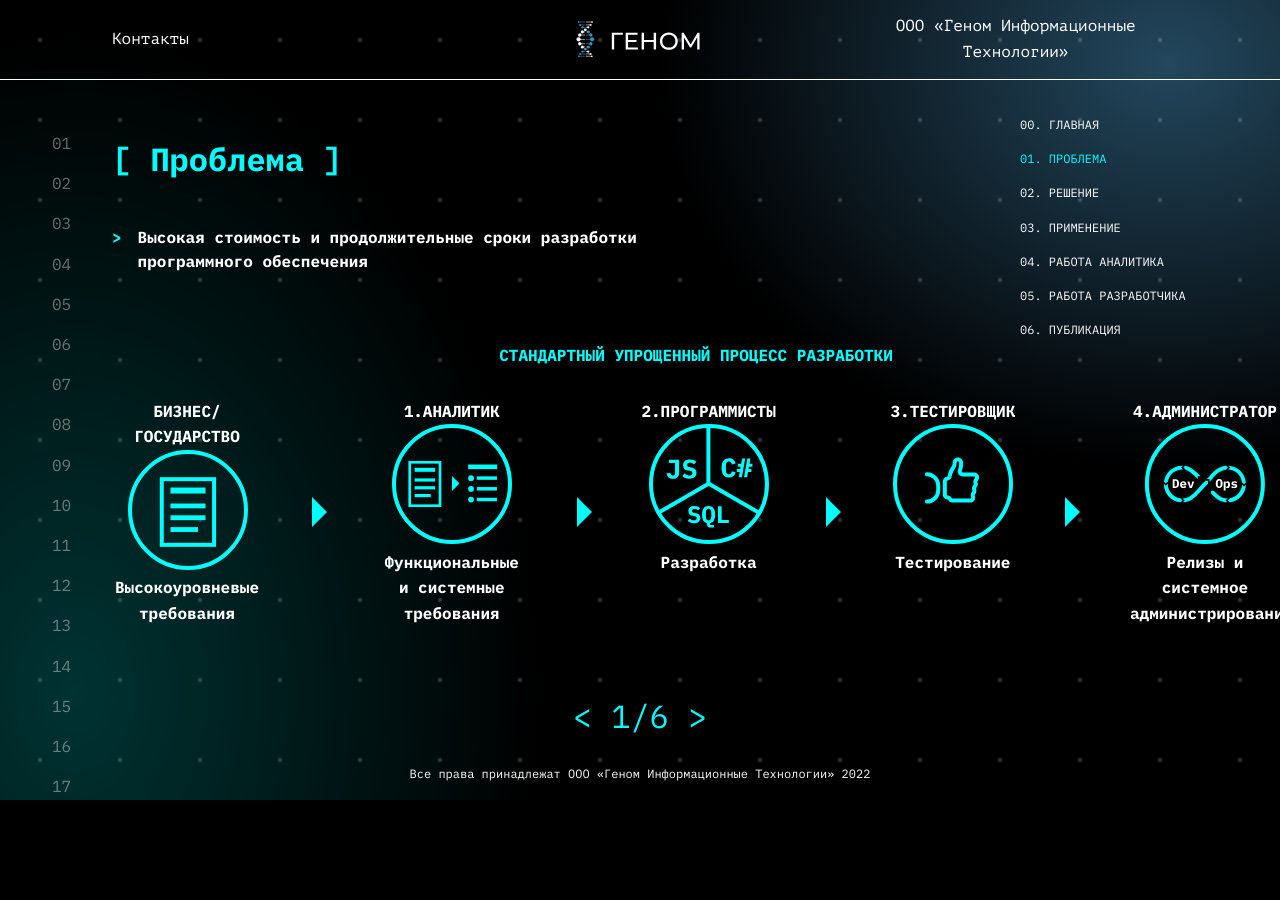
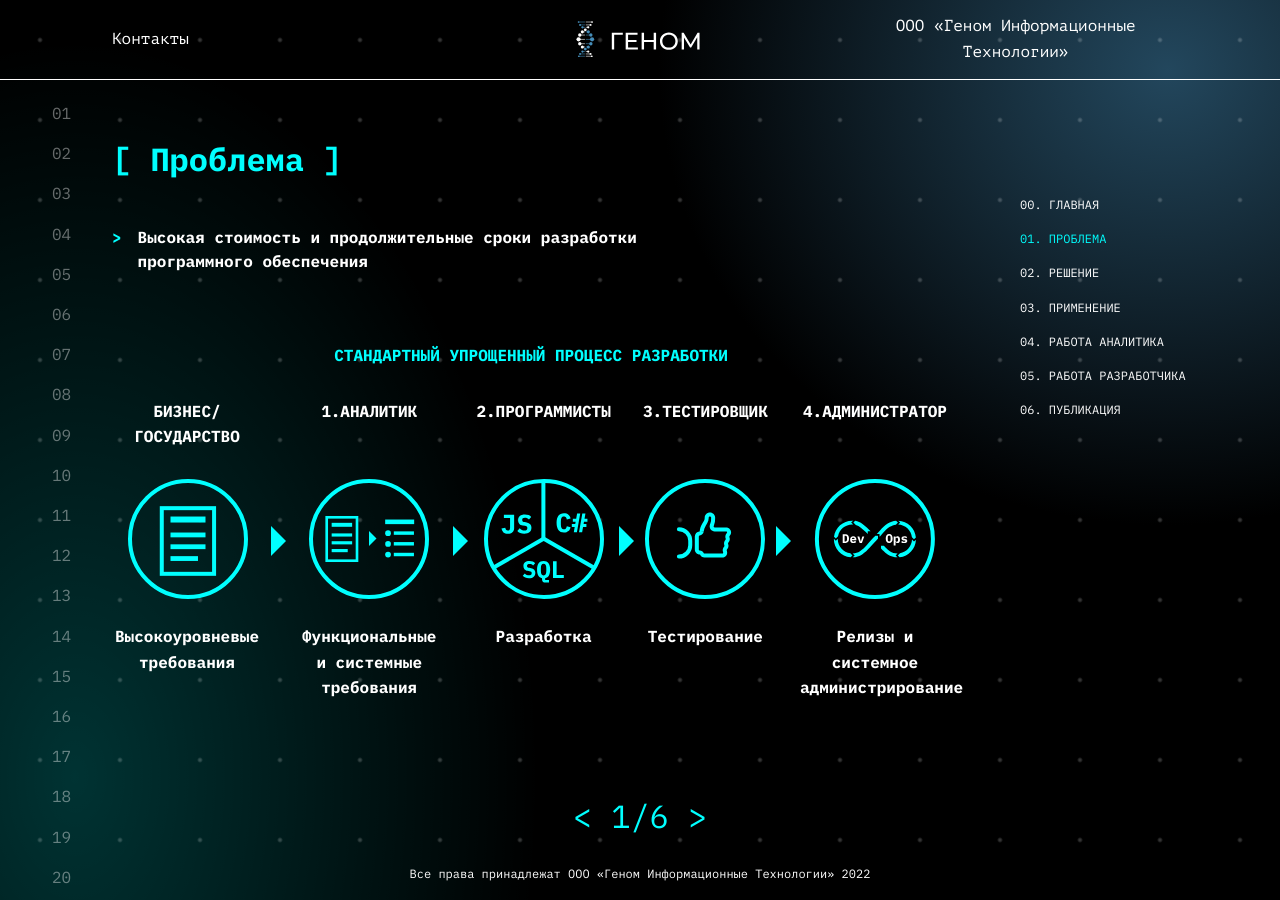
Before and after one commit to Vi161/genom, a Vue app: page /problem in a window 1280 px wide. Before the commit the page ends 800 px from the top, so only its background shows below. Built offline with nearby package versions, Linux system fonts and the light colour scheme.

Commit message:
Страница 1

```diff
--- a/src/App.vue
+++ b/src/App.vue
@@ -1,12 +1,16 @@
 <template>
   <div id="app" class="dotted">
-      <header-view/>
-      <div class="background-numbers">
-          <p v-for="(n, k) in 20" :key="k"><span v-if="n<10">0</span>{{n}}</p>
+      <div class="container">
+          <header-view/>
+          <div class="background-numbers">
+              <p v-for="(n, k) in 20" :key="k"><span v-if="n<10">0</span>{{n}}</p>
+          </div>
+          <div class="d-flex">
+              <router-view class="main-content" :key="$route.path"></router-view>
+              <side-menu/>
+          </div>
+          <footer-view></footer-view>
       </div>
-      <side-menu/>
-      <router-view :key="$route.path"></router-view>
-      <footer-view></footer-view>
   </div>
 </template>
 
--- a/src/components/Pages/Page1.vue
+++ b/src/components/Pages/Page1.vue
@@ -9,35 +9,35 @@
         </div>
         <div class="block2">
             <p class="block2-title uppercase color-primary">Cтандартный упрощенный процесс разработки</p>
-            <div class="block2-wrap d-flex justify-content-between">
+            <div class="block2-wrap d-flex justify-content-between align-items-center">
                 <div class="ico-block">
-                    <p class="uppercase">Бизнес/ государство</p>
+                    <p class="ico-block-txt-top uppercase">Бизнес/ государство</p>
                     <img svg-inline src="@/assets/img/ico1-1.svg" />
-                    <p>Высокоуровневые требования</p>
+                    <p class="ico-block-txt-bottom">Высокоуровневые требования</p>
                 </div>
                 <img svg-inline src="@/assets/img/arrow.svg" />
                 <div class="ico-block">
-                    <p class="uppercase">1.Аналитик</p>
+                    <p class="ico-block-txt-top uppercase">1.Аналитик</p>
                     <img svg-inline src="@/assets/img/ico1-2.svg" />
-                    <p>Функциональные и системные требования</p>
+                    <p class="ico-block-txt-bottom">Функциональные и системные требования</p>
                 </div>
                 <img svg-inline src="@/assets/img/arrow.svg" />
                 <div class="ico-block">
-                    <p class="uppercase">2.Программисты</p>
+                    <p class="ico-block-txt-top uppercase">2.Программисты</p>
                     <img svg-inline src="@/assets/img/ico1-3.svg" />
-                    <p>Разработка</p>
+                    <p class="ico-block-txt-bottom">Разработка</p>
                 </div>
                 <img svg-inline src="@/assets/img/arrow.svg" />
                 <div class="ico-block">
-                    <p class="uppercase">3.Тестировщик</p>
+                    <p class="ico-block-txt-top uppercase">3.Тестировщик</p>
                     <img svg-inline src="@/assets/img/ico1-4.svg" />
-                    <p>Тестирование</p>
+                    <p class="ico-block-txt-bottom">Тестирование</p>
                 </div>
                 <img svg-inline src="@/assets/img/arrow.svg" />
                 <div class="ico-block">
-                    <p class="uppercase">4.Администратор</p>
+                    <p class="ico-block-txt-top uppercase">4.Администратор</p>
                     <img svg-inline src="@/assets/img/ico1-5.svg" />
-                    <p>Релизы и системное администрирование</p>
+                    <p class="ico-block-txt-bottom">Релизы и системное администрирование</p>
                 </div>
             </div>
 
--- a/src/components/SideMenu.vue
+++ b/src/components/SideMenu.vue
@@ -47,7 +47,7 @@ export default {
 .sidenav {
     height: 100%;
     width: 260px;
-    position: fixed;
+    //position: fixed;
     z-index: 1;
     top: 80px;
     right: 0;
--- a/src/styles/style.scss
+++ b/src/styles/style.scss
@@ -29,7 +29,7 @@ body {
   -moz-osx-font-smoothing: grayscale;
   text-align: center;
   margin: 0;
-  height: 100vh;
+  min-height: 100vh;
   position: relative;
   overflow: auto;
 }
@@ -38,8 +38,12 @@ body {
   background-size: 80px 80px;
   width:100%;
 }
+.container {
+  height: 900px;
+}
 .page-content {
-  margin-left: 112px;
+  padding-left: 112px;
+  padding-right: 70px;
   .title-top {
     font-family: 'IBM Plex Mono Bold';
     font-style: normal;
@@ -66,7 +70,7 @@ body {
   position: absolute;
   opacity: 0.4;
   left: 52px;
-  top: 134px;
+  top: 104px;
   font-weight: 400;
   font-size: 16px;
   line-height: 120%;
@@ -76,6 +80,9 @@ body {
   }
 }
 
+.main-content {
+  width: calc(100% - 260px);
+}
 .page1 {
   .block2 {
     margin-top: 70px;
@@ -84,7 +91,7 @@ body {
       font-size: 16px;
     }
     &-wrap {
-      margin-top: 30px;
+      margin-top: 10px;
     }
     .ico-block {
       p {
@@ -95,5 +102,13 @@ body {
   }
   .ico-block {
     max-width: 150px;
+    &-txt-top {
+      height: 100px;
+      padding-top: 20px;
+    }
+    &-txt-bottom {
+      height: 100px;
+      padding-top: 20px;
+    }
   }
 }
```
